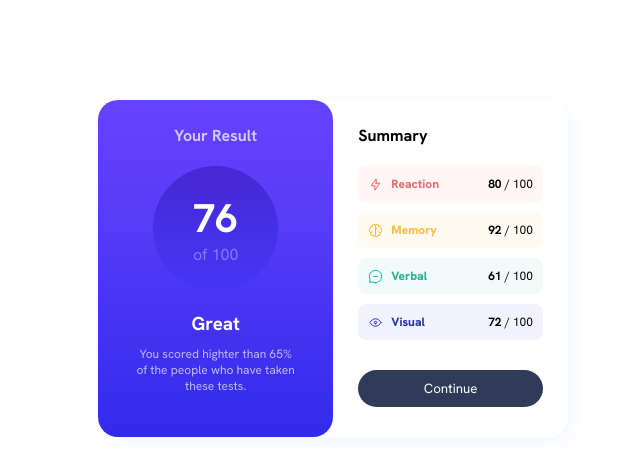
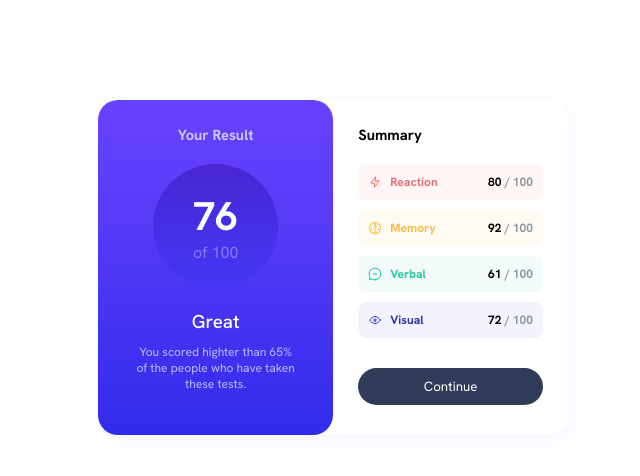
Before and after one commit to Mathewus/Results-Summary-Components, a plain HTML site: page index.html in a window 1280 px wide. Shown: the whole page, without its empty margins (307-947 px from the left). Drawn offline with Linux system fonts and the light colour scheme.

Commit message:
Mudança de cor na sessão summary

```diff
--- a/index.html
+++ b/index.html
@@ -50,7 +50,7 @@
                                 <p>Reaction</p>
                             </div>
 
-                            <span><b>80</b> / 100</span>
+                            <span><b>80</b><span class="data-result"> / 100</span></span>
 
                         </div>
 
@@ -61,7 +61,7 @@
                                 <p>Memory</p>
                             </div>
 
-                            <span><b>92</b> / 100</span>
+                            <span><b>92</b><span class="data-result"> / 100</span></span>
 
                         </div>
 
@@ -72,7 +72,7 @@
                                 <p>Verbal</p>
                             </div>
 
-                            <span><b>61</b> / 100</span>
+                            <span><b>61</b><span class="data-result"> / 100</span></span>
 
                         </div>
 
@@ -83,7 +83,7 @@
                                 <p>Visual</p>
                             </div>
 
-                            <span><b>72</b> / 100</span>
+                            <span><b>72</b><span class="data-result"> / 100</span></span>
 
                         </div>
 
--- a/style.css
+++ b/style.css
@@ -39,6 +39,7 @@
 
 #your-result #title {
     color: #CFC8FF;
+    font-size: 11pt;
 }
 
 #result-number {
@@ -70,6 +71,7 @@
 
 #your-result #result-description h3 {
     color: #FFFFFD;
+    font-weight: 500;
 }
 
 #your-result #result-description p {
@@ -90,6 +92,7 @@
 
 #summary h4 {
     margin-bottom: 20px;
+    font-size: 11pt;
 
 }
 
@@ -101,12 +104,12 @@
 }
 
 #summary .status img {
-    width: 15px;
-    height: 15px;
+    width: 14px;
+    height: 14px;
 }
 
 #summary .status p {
-    font-weight: 800;
+    font-weight: 700;
 
 }
 
@@ -120,6 +123,11 @@
     margin-bottom: 10px;
     gap: 15px;
     font-size: 9pt;
+}
+
+#summary .data-result{
+    color: #8E979F;
+    font-weight: 700;
 }
 
 #summary #reaction {
@@ -149,7 +157,7 @@
 
 #summary #verbal p {
 
-    color: #2AB08F;
+    color: #29c7a0;
 }
 
 #summary #visual {
```
